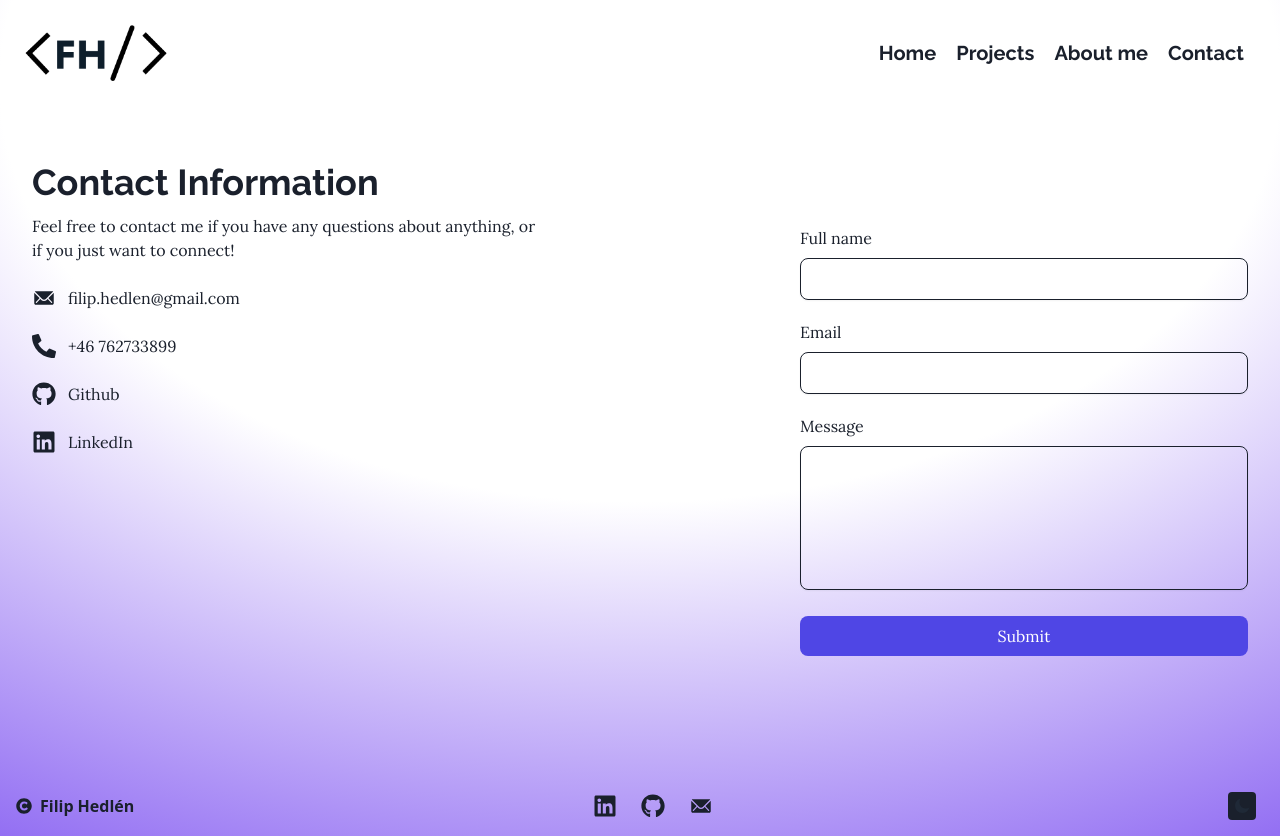
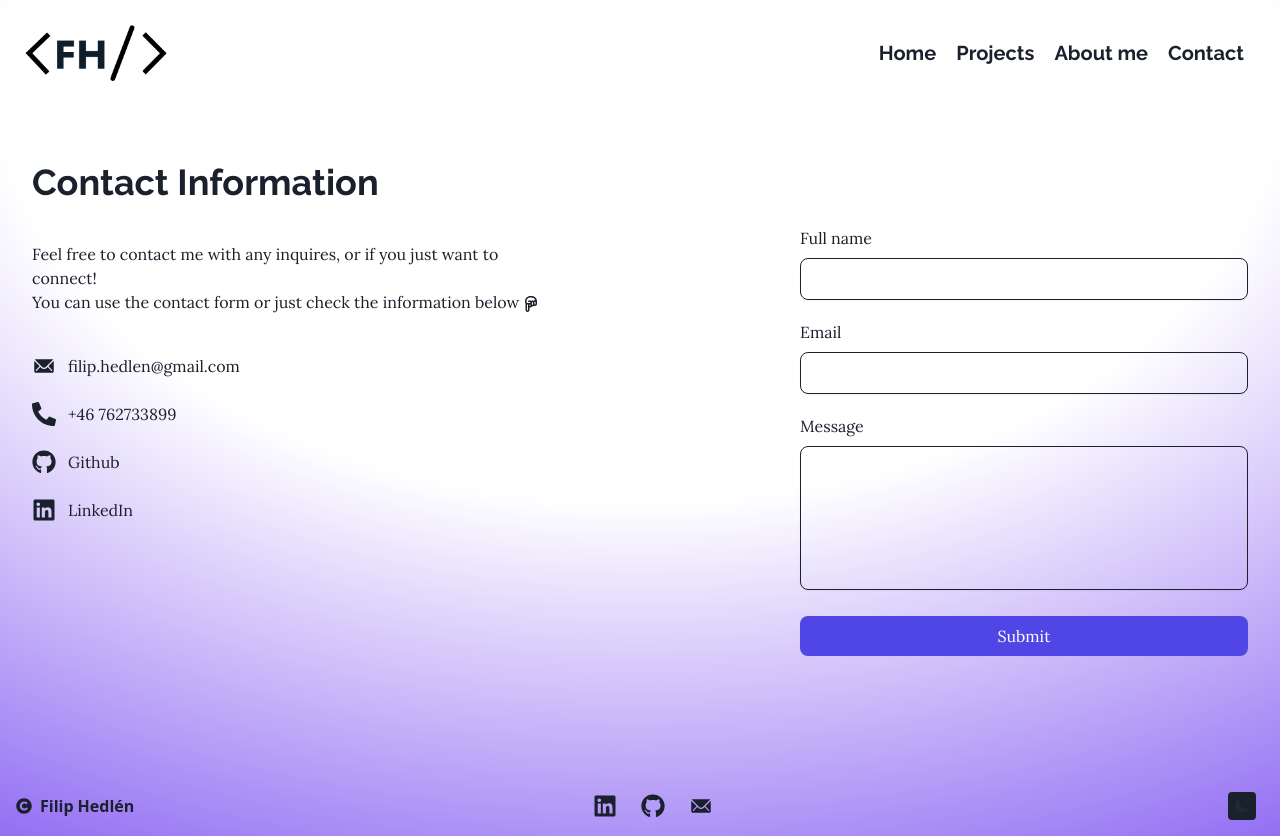
Before and after one commit to FilipHedlen/Portfolio-new, a React (Vite) app in the folder Portfolio-new/: page /contact in a window 1280 px wide. Built offline with nearby package versions, Linux system fonts and the light colour scheme.

Commit message:
Last few styling done on contact section

```diff
--- a/Portfolio-new/src/components/Contact/ContactSection.tsx
+++ b/Portfolio-new/src/components/Contact/ContactSection.tsx
@@ -1,6 +1,7 @@
 import { FaGithub, FaLinkedin, FaPhoneAlt } from "react-icons/fa"
 import { IoIosMail } from "react-icons/io"
 import ContactForm from "./ContactForm"
+import { FaRegHandPointDown } from "react-icons/fa6";
 
 export const ContactSection = () => {
   const contactMethods = [
@@ -57,14 +58,16 @@ export const ContactSection = () => {
       <div className="max-w-screen-xl mx-auto px-4 text-dark-grey dark:text-light-grey md:px-8">
         <div className="max-w-lg mx-auto gap-12 justify-between lg:flex lg:max-w-none lg:space-x-12">
           <div className="max-w-lg space-y-3">
-            <p className="text-dark-grey dark:text-light-grey text-3xl font-semibold sm:text-4xl font-raleway">
+            <p className="text-dark-grey dark:text-light-grey text-3xl font-semibold sm:text-4xl font-raleway mb-10">
               Contact Information
             </p>
-            <p className="mb-6 font-lora">
-              Feel free to contact me if you have any questions about anything, or if you just want to connect!
+            <p className="font-lora">
+              Feel free to contact me with any inquires, or if you just want to connect!<br></br>
+              You can use the contact form or just check the information below
+              <FaRegHandPointDown className="inline-block ml-1" />
             </p>
-            <div>
-              <ul className="mt-6 flex flex-col flex-wrap gap-y-6 font-lora">
+            <div className="">
+              <ul className="mt-10 flex flex-col flex-wrap gap-y-6 font-lora">
                 {contactMethods.map((item, idx) => (
                   <li key={idx} className="flex items-center gap-x-3">
                     <div>{item.icon}</div>
```
